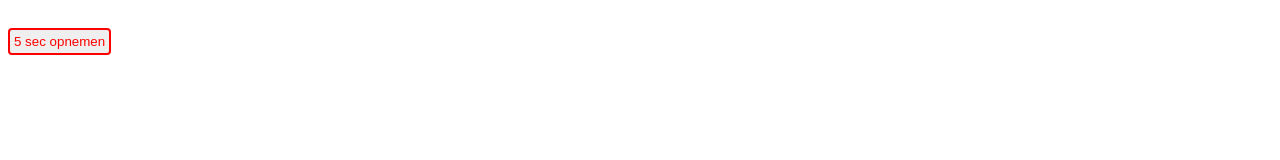
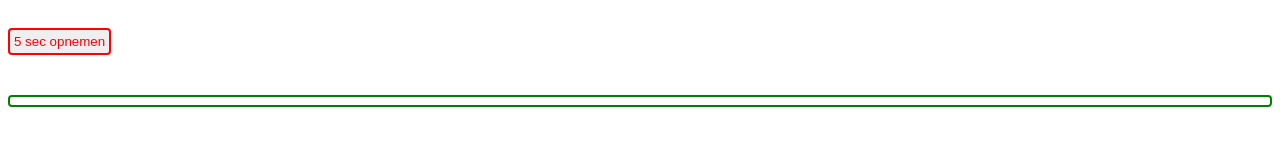
Before and after one commit to ray1618/transformerJsTest, a website built with Vite: page index.html in a window 1280 px wide. Built offline with nearby package versions, Linux system fonts and the light colour scheme; what @huggingface/transformers would draw is missing.

Commit message:
added styling msgTxt

```diff
--- a/index.html
+++ b/index.html
@@ -11,6 +11,14 @@
         color: red;
         border-radius: 4px;
       }
+      #msgTxt{
+        margin-top: 20px;
+        margin-bottom: 20px;
+        border: 2px green solid;
+        padding: 4px;
+        color: green;
+        border-radius: 4px;
+      }
     </style>
   </head>
   <body>
```
